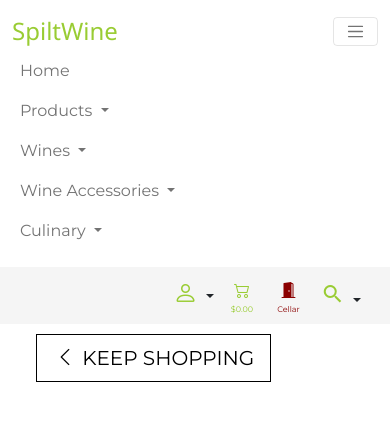
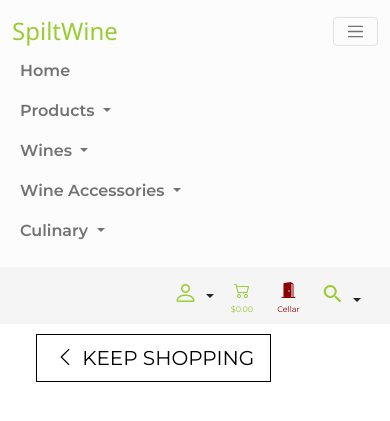
Before and after one commit to GeorgeLychock/MS4-Django-SpiltWine-Main, a Django app: page /cart/ in a window 390 px wide, after a click that opens the changed part. Shown: the top 421 px of the page. Run offline with Django 3.2, Linux system fonts and the light colour scheme; data that the repository does not hold is empty; parts of the project's set-up code (start-up, migrations or seed data) failed here and were passed over; some libraries are stand-ins or nearby versions.

Commit message:
styles: Final adj to main nav and index view

```diff
--- a/spilt_wine/templates/base.html
+++ b/spilt_wine/templates/base.html
@@ -70,7 +70,7 @@
                 </div>
             </div>
             <!-- Mobile Header and Main Nav -->
-            <div class="container-fluid d-md-none pt-1 sw-b-color-05">
+            <div class="container-fluid d-md-none pt-1 sw-b-color-nav">
                 <div class="row">
                     <div class="d-lg-none col">
                         {% include 'includes/main-nav.html' %}
--- a/spilt_wine/templates/includes/main-nav.html
+++ b/spilt_wine/templates/includes/main-nav.html
@@ -11,10 +11,10 @@
     <div class="collapse navbar-collapse ps-2" id="mainNav">
         <ul class="navbar-nav me-auto mb-2 mb-lg-0">
             <li class="nav-item">
-                <a href="{% url 'home' %}" class="nav-link" role="button">Home</a>
+                <a href="{% url 'home' %}" class="nav-link sw-nav-weight" role="button">Home</a>
             </li>
             <li class="nav-item dropdown">
-                <a class="nav-link dropdown-toggle" href="#" id="mainNavDrop0" role="button" data-bs-toggle="dropdown"
+                <a class="nav-link dropdown-toggle sw-nav-weight" href="#" id="mainNavDrop0" role="button" data-bs-toggle="dropdown"
                     aria-expanded="false">
                     Products
                 </a>
@@ -26,7 +26,7 @@
                 </ul>
             </li>
             <li class="nav-item dropdown">
-                <a class="nav-link dropdown-toggle" href="#" id="mainNavDrop1" role="button" data-bs-toggle="dropdown"
+                <a class="nav-link dropdown-toggle sw-nav-weight" href="#" id="mainNavDrop1" role="button" data-bs-toggle="dropdown"
                     aria-expanded="false">
                     Wines
                 </a>
@@ -38,7 +38,7 @@
                 </ul>
             </li>
             <li class="nav-item dropdown">
-                <a class="nav-link dropdown-toggle" href="#" id="mainNavDrop2" role="button" data-bs-toggle="dropdown"
+                <a class="nav-link dropdown-toggle sw-nav-weight" href="#" id="mainNavDrop2" role="button" data-bs-toggle="dropdown"
                     aria-expanded="false">
                     Wine Accessories
                 </a>
@@ -50,7 +50,7 @@
                 </ul>
             </li>
             <li class="nav-item dropdown">
-                <a class="nav-link dropdown-toggle" href="#" id="mainNavDrop3" role="button" data-bs-toggle="dropdown"
+                <a class="nav-link dropdown-toggle sw-nav-weight" href="#" id="mainNavDrop3" role="button" data-bs-toggle="dropdown"
                     aria-expanded="false">
                     Culinary
                 </a>
--- a/static/css/sw-core.css
+++ b/static/css/sw-core.css
@@ -243,7 +243,8 @@ p {
 /* Common Background Colors*/
 .sw-b-color-none {background-color: transparent;}
 .sw-b-image-none {background-image: none;}
-.sw-b-color-01 {background-color: rgba(213, 121, 102, .75);}
+.sw-b-color-nav {background-color: rgba(255, 255, 255, .75);} /* important! changes on MD and up, see media queries */
+.sw-b-color-01 {background-color: rgba(213, 121, 102, .95);}
 .sw-b-color-02 {background-color: rgba(128, 0, 0, 1.0);}
 .sw-b-color-02a {background-color: rgba(128, 0, 0, .85);}
 .sw-b-color-02b {background-color: rgba(128, 0, 0, .65);}
@@ -253,7 +254,7 @@ p {
 .sw-b-color-04a {background-image: linear-gradient(to right, rgba(255, 255, 255, 1), rgba(255, 255, 255, .05));}
 .sw-b-color-04b {background-image: linear-gradient(to right, rgba(255, 255, 255, .25), rgba(255, 255, 255, .05));}
 .sw-b-color-04c {background-image: radial-gradient(rgba(255, 255, 255, 1), rgba(255, 255, 255, .25), rgba(255, 255, 255, 0));}
-.sw-b-color-05 {background-color: rgba(255, 255, 255, 1);}
+.sw-b-color-05 {background-color: rgba(255, 255, 255, 1);} /* important! changes on MD and up, see media queries */
 .sw-b-color-05a {background-color: rgba(255, 255, 255, .65);}
 .sw-b-color-05b {background-image: linear-gradient(rgba(255, 255, 255, .25), rgba(255, 255, 255, 1));}
 
@@ -340,6 +341,11 @@ p {
 /* Desktop Main Nav */
 .sw-dt-main-nav {
   padding-left: 90px;
+}
+
+/* Mobile Main Nav */
+.sw-nav-weight {
+  font-weight: 700;
 }
 
 /* Deliver Banner */
@@ -450,9 +456,9 @@ p {
 
 /* @media */
 
-/* from Code Institute Django Module */
-/* Slightly larger container on xl screens */
   @media (min-width: 768px) {
+    .sw-b-color-nav {background-color: none;}
+
     .nav-link i {
       font-size: 1.5rem;
       margin: 0 5px;
@@ -460,6 +466,10 @@ p {
 
     .sw-user-menu-icon {
       font-size: 2rem;
+    }
+
+    .sw-nav-weight {
+      font-weight: 500;
     }
 
   }
```
